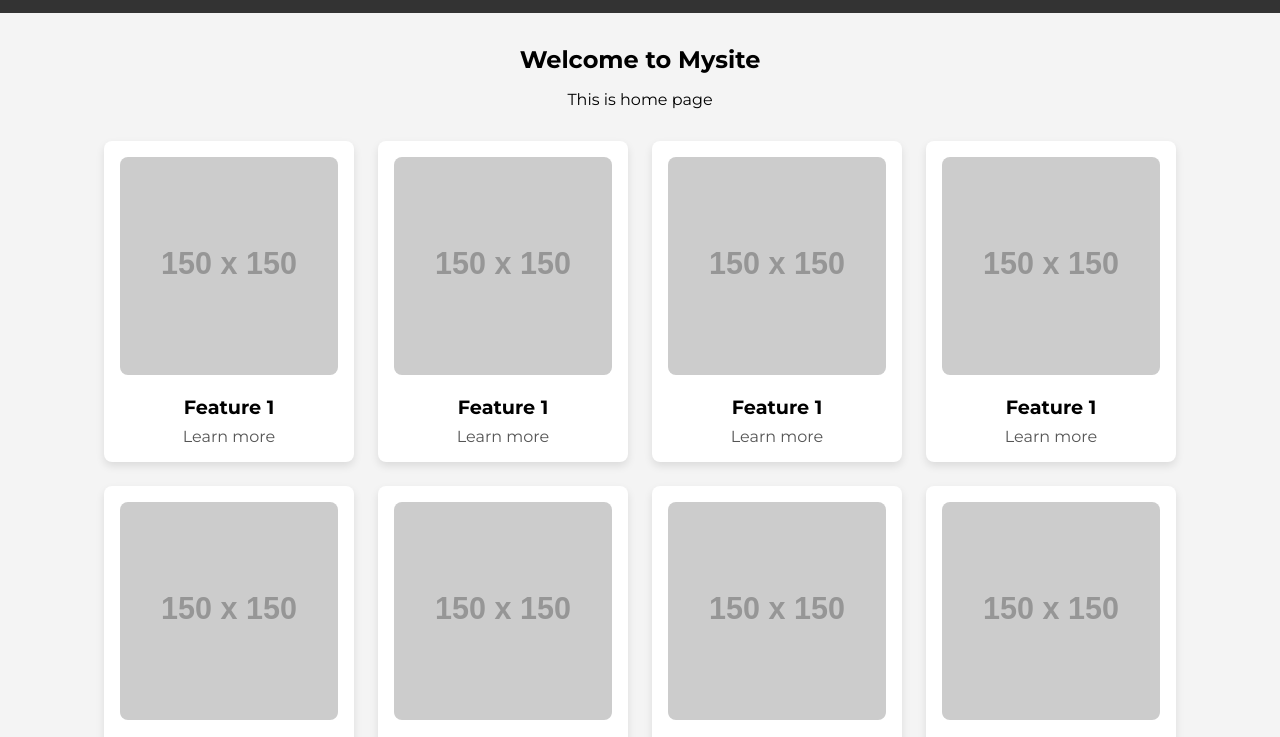
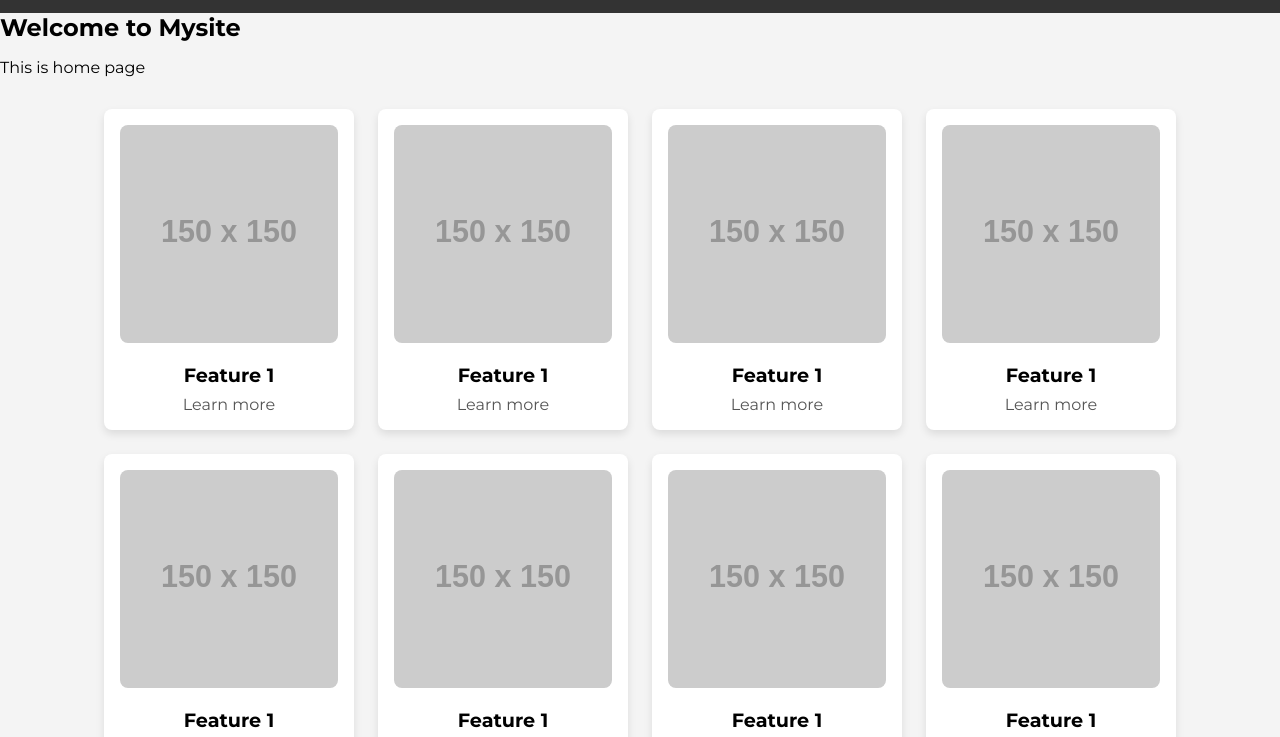
Before and after one commit to Umeshgardas23/Maxxzoom, a plain HTML site: page Week3/Day1/index.html in a window 1280 px wide. Shown: the part 48-785 px from the top of the page. Drawn offline with Linux system fonts and the light colour scheme; placeholder pictures from the web are drawn by us.

```diff
--- a/Week3/Day1/style.css
+++ b/Week3/Day1/style.css
@@ -1,4 +1,4 @@
-@import url('https://fonts.googleapis.com/css2?family=Montserrat:ital,wght@0,100..900;1,100..900&display=swap');
+@import url("https://fonts.googleapis.com/css2?family=Montserrat:ital,wght@0,100..900;1,100..900&display=swap");
 
 /* Reset and Base style */
 * {
@@ -10,7 +10,6 @@
 body {
   font-family: "Montserrat", sans-serif;
   background-color: #f4f4f4;
-
 }
 
 .navbar {
@@ -50,10 +49,9 @@
   color: white;
   font-size: 1.5rem;
   cursor: pointer;
-
 }
 
-@media screen and (max-width:768px) {
+@media screen and (max-width: 768px) {
   .nav-links {
     display: none;
     flex-direction: column;
@@ -70,6 +68,7 @@
     align-items: center;
   }
 
+
     .menu-btn {
         display: block;
     }
@@ -77,10 +76,10 @@
 
 /* Section */
 
-.content {
+/* .content {
     padding: 2rem;
     text-align: center;
-}
+} */
 
 h1,
 h2 {
@@ -117,15 +116,12 @@
 .box h3 {
   margin-top: 1rem;
   font-size: 1.2rem;
-
 }
 
 .box p {
   margin-top: 0.5rem;
   color: #555;
 }
-
-
 
 .footer {
   background-color: #333;
@@ -140,11 +136,11 @@
   max-width: 1200px;
   margin: auto;
 }
-
 .footer-section {
   flex: 1;
   margin: 10px;
 }
+
 
 .footer h3 {
   margin-bottom: 10px;
@@ -191,7 +187,7 @@
   color: white;
 }
 
-@media screen and (max-width:768px) {
+@media screen and (max-width: 768px) {
   .footer-container {
     flex-wrap: wrap;
     flex-direction: column;
```
Lines whose indentation alone changed are shown as unchanged.
